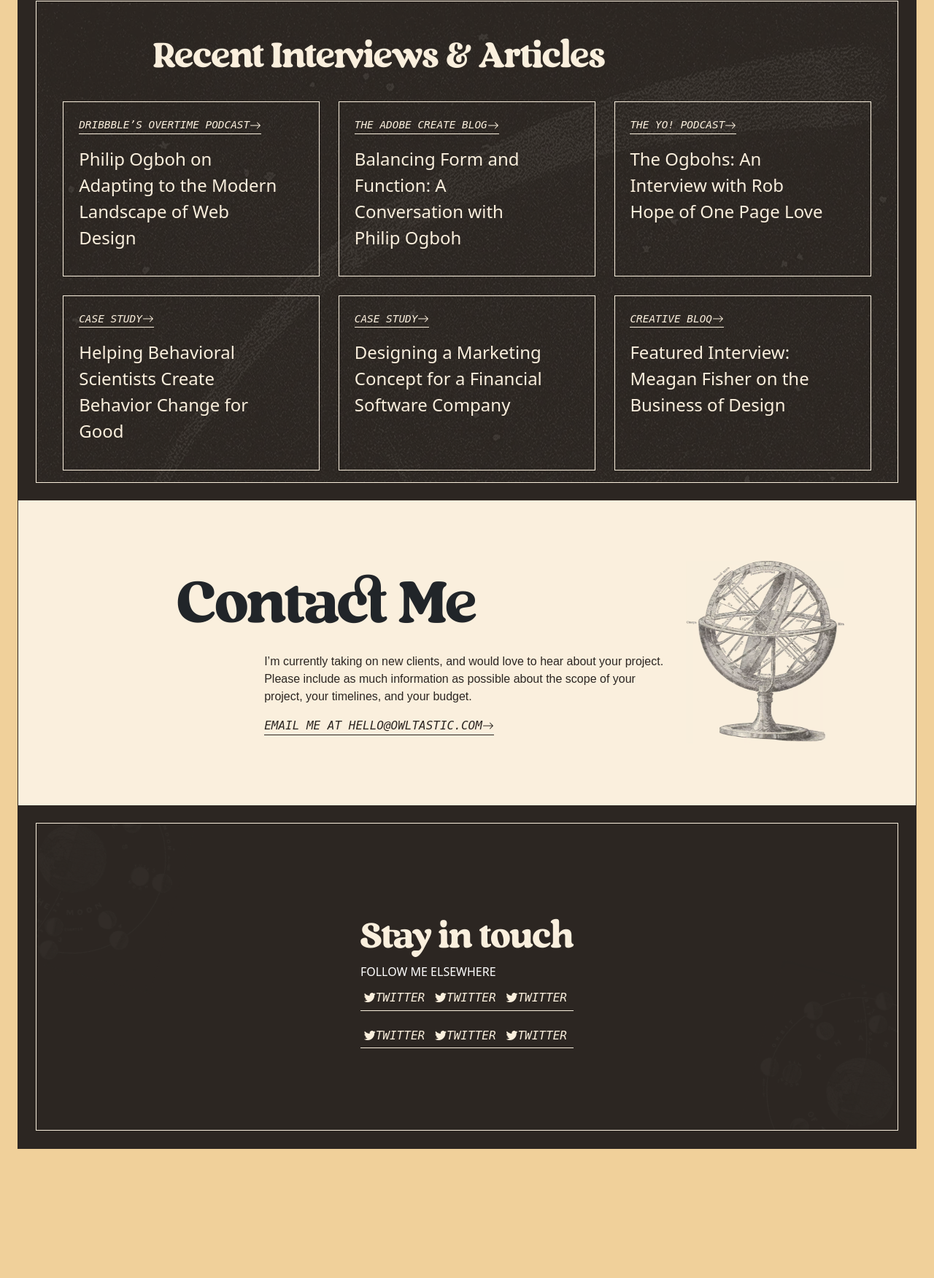
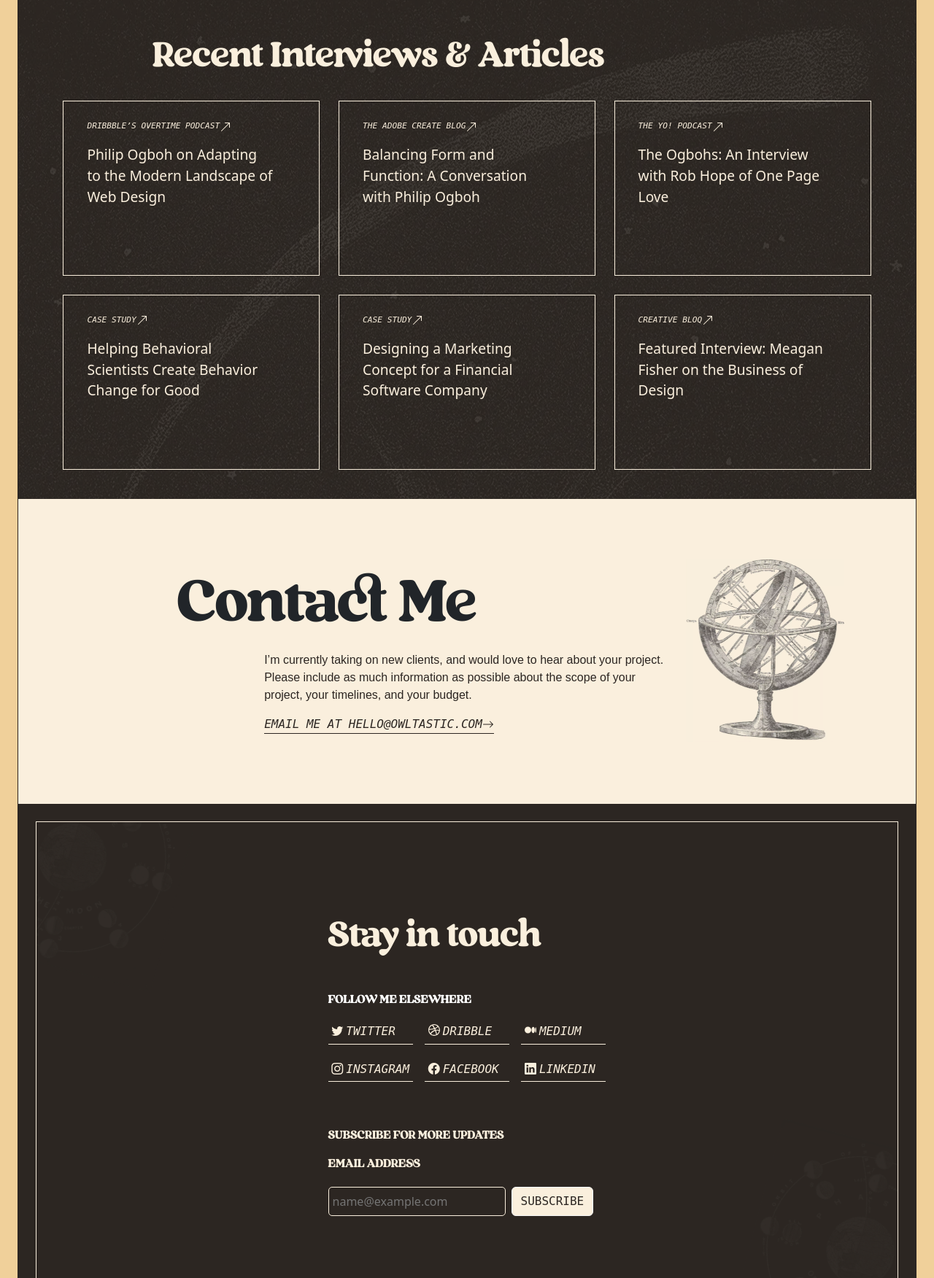
Before and after one commit to phil009/owltastic-clone, a plain HTML site: page index.html in a window 1280 px wide. Shown: the part 2371-4123 px from the top of the page at 73% size. Before the commit the page ends 3970 px from the top, so only its background shows below. Drawn offline with nearby package versions, Linux system fonts and the light colour scheme; a web font is replaced by a local one.

Commit message:
second commit

```diff
--- a/index.html
+++ b/index.html
@@ -158,7 +158,7 @@
 
         <!--fourth section-->
         <section class="dark">
-            <div class="feawork">
+            <div class="feawork7">
                 <h3>Recent Interviews & Articles</h3>
 
                 <!--image grid-->
@@ -168,10 +168,8 @@
                             <div class="linka">
                                 <div class="italic3 d-flex align-items-center g-1">
                                     <a href="#" class="norm3">DRIBBBLE’S OVERTIME PODCAST</a>
-                                    <svg xmlns="http://www.w3.org/2000/svg" width="16" height="16" fill="currentColor"
-                                        class="bi bi-arrow-right" viewBox="0 0 16 16">
-                                        <path fill-rule="evenodd"
-                                            d="M1 8a.5.5 0 0 1 .5-.5h11.793l-3.147-3.146a.5.5 0 0 1 .708-.708l4 4a.5.5 0 0 1 0 .708l-4 4a.5.5 0 0 1-.708-.708L13.293 8.5H1.5A.5.5 0 0 1 1 8" />
+                                    <svg xmlns="http://www.w3.org/2000/svg" width="16" height="16" fill="currentColor" class="bi bi-arrow-up-right" viewBox="0 0 16 16">
+                                        <path fill-rule="evenodd" d="M14 2.5a.5.5 0 0 0-.5-.5h-6a.5.5 0 0 0 0 1h4.793L2.146 13.146a.5.5 0 0 0 .708.708L13 3.707V8.5a.5.5 0 0 0 1 0z"/>
                                       </svg>
                                 </div>
                                 <a href="#" class="linktext">Philip Ogboh on Adapting to the Modern Landscape of Web
@@ -184,10 +182,8 @@
                             <div class="linka">
                                 <div class="italic3 d-flex align-items-center g-1">
                                     <a href="#" class="norm3">THE ADOBE CREATE BLOG</a>
-                                    <svg xmlns="http://www.w3.org/2000/svg" width="16" height="16" fill="currentColor"
-                                        class="bi bi-arrow-right" viewBox="0 0 16 16">
-                                        <path fill-rule="evenodd"
-                                            d="M1 8a.5.5 0 0 1 .5-.5h11.793l-3.147-3.146a.5.5 0 0 1 .708-.708l4 4a.5.5 0 0 1 0 .708l-4 4a.5.5 0 0 1-.708-.708L13.293 8.5H1.5A.5.5 0 0 1 1 8" />
+                                    <svg xmlns="http://www.w3.org/2000/svg" width="16" height="16" fill="currentColor" class="bi bi-arrow-up-right" viewBox="0 0 16 16">
+                                        <path fill-rule="evenodd" d="M14 2.5a.5.5 0 0 0-.5-.5h-6a.5.5 0 0 0 0 1h4.793L2.146 13.146a.5.5 0 0 0 .708.708L13 3.707V8.5a.5.5 0 0 0 1 0z"/>
                                       </svg>
                                 </div>
                                 <a href="#" class="linktext">Balancing Form and Function: A Conversation with Philip
@@ -200,10 +196,8 @@
                             <div class="linka">
                                 <div class="italic3 d-flex align-items-center g-1">
                                     <a href="#" class="norm3">THE YO! PODCAST</a>
-                                    <svg xmlns="http://www.w3.org/2000/svg" width="16" height="16" fill="currentColor"
-                                        class="bi bi-arrow-right" viewBox="0 0 16 16">
-                                        <path fill-rule="evenodd"
-                                            d="M1 8a.5.5 0 0 1 .5-.5h11.793l-3.147-3.146a.5.5 0 0 1 .708-.708l4 4a.5.5 0 0 1 0 .708l-4 4a.5.5 0 0 1-.708-.708L13.293 8.5H1.5A.5.5 0 0 1 1 8" />
+                                    <svg xmlns="http://www.w3.org/2000/svg" width="16" height="16" fill="currentColor" class="bi bi-arrow-up-right" viewBox="0 0 16 16">
+                                        <path fill-rule="evenodd" d="M14 2.5a.5.5 0 0 0-.5-.5h-6a.5.5 0 0 0 0 1h4.793L2.146 13.146a.5.5 0 0 0 .708.708L13 3.707V8.5a.5.5 0 0 0 1 0z"/>
                                       </svg>
                                 </div>
                                 <a href="#" class="linktext">The Ogbohs: An Interview with Rob Hope of One Page Love</a>
@@ -215,10 +209,8 @@
                             <div class="linka">
                                 <div class="italic3 d-flex align-items-center g-1">
                                     <a href="#" class="norm3">CASE STUDY</a>
-                                    <svg xmlns="http://www.w3.org/2000/svg" width="16" height="16" fill="currentColor"
-                                        class="bi bi-arrow-right" viewBox="0 0 16 16">
-                                        <path fill-rule="evenodd"
-                                            d="M1 8a.5.5 0 0 1 .5-.5h11.793l-3.147-3.146a.5.5 0 0 1 .708-.708l4 4a.5.5 0 0 1 0 .708l-4 4a.5.5 0 0 1-.708-.708L13.293 8.5H1.5A.5.5 0 0 1 1 8" />
+                                    <svg xmlns="http://www.w3.org/2000/svg" width="16" height="16" fill="currentColor" class="bi bi-arrow-up-right" viewBox="0 0 16 16">
+                                        <path fill-rule="evenodd" d="M14 2.5a.5.5 0 0 0-.5-.5h-6a.5.5 0 0 0 0 1h4.793L2.146 13.146a.5.5 0 0 0 .708.708L13 3.707V8.5a.5.5 0 0 0 1 0z"/>
                                       </svg>
                                 </div>
                                 <a href="#" class="linktext">Helping Behavioral Scientists Create Behavior Change for
@@ -231,10 +223,8 @@
                             <div class="linka">
                                 <div class="italic3 d-flex align-items-center g-1">
                                     <a href="#" class="norm3">CASE STUDY</a>
-                                    <svg xmlns="http://www.w3.org/2000/svg" width="16" height="16" fill="currentColor"
-                                        class="bi bi-arrow-right" viewBox="0 0 16 16">
-                                        <path fill-rule="evenodd"
-                                            d="M1 8a.5.5 0 0 1 .5-.5h11.793l-3.147-3.146a.5.5 0 0 1 .708-.708l4 4a.5.5 0 0 1 0 .708l-4 4a.5.5 0 0 1-.708-.708L13.293 8.5H1.5A.5.5 0 0 1 1 8" />
+                                    <svg xmlns="http://www.w3.org/2000/svg" width="16" height="16" fill="currentColor" class="bi bi-arrow-up-right" viewBox="0 0 16 16">
+                                        <path fill-rule="evenodd" d="M14 2.5a.5.5 0 0 0-.5-.5h-6a.5.5 0 0 0 0 1h4.793L2.146 13.146a.5.5 0 0 0 .708.708L13 3.707V8.5a.5.5 0 0 0 1 0z"/>
                                       </svg>
                                 </div>
                                 <a href="#" class="linktext">Designing a Marketing Concept for a Financial Software
@@ -247,10 +237,8 @@
                             <div class="linka">
                                 <div class="italic3 d-flex align-items-center g-1">
                                     <a href="#" class="norm3">CREATIVE BLOQ</a>
-                                    <svg xmlns="http://www.w3.org/2000/svg" width="16" height="16" fill="currentColor"
-                                        class="bi bi-arrow-right" viewBox="0 0 16 16">
-                                        <path fill-rule="evenodd"
-                                            d="M1 8a.5.5 0 0 1 .5-.5h11.793l-3.147-3.146a.5.5 0 0 1 .708-.708l4 4a.5.5 0 0 1 0 .708l-4 4a.5.5 0 0 1-.708-.708L13.293 8.5H1.5A.5.5 0 0 1 1 8" />
+                                    <svg xmlns="http://www.w3.org/2000/svg" width="16" height="16" fill="currentColor" class="bi bi-arrow-up-right" viewBox="0 0 16 16">
+                                        <path fill-rule="evenodd" d="M14 2.5a.5.5 0 0 0-.5-.5h-6a.5.5 0 0 0 0 1h4.793L2.146 13.146a.5.5 0 0 0 .708.708L13 3.707V8.5a.5.5 0 0 0 1 0z"/>
                                       </svg>
                                 </div>
                                 <a href="#" class="linktext">Featured Interview: Meagan Fisher on the Business of
@@ -297,13 +285,27 @@
                         <h3>Stay in touch</h3>
                         <h6 class="text-white">FOLLOW ME ELSEWHERE</h6>
                         <ul class="">
-                            <li><a href="#"><i class="bi bi-twitter"></i>TWITTER</a></li>
-                            <li><a href="#"><i class="bi bi-twitter"></i>TWITTER</a></li>
-                            <li><a href="#"><i class="bi bi-twitter"></i>TWITTER</a></li>
-                            <li><a href="#"><i class="bi bi-twitter"></i>TWITTER</a></li>
-                            <li><a href="#"><i class="bi bi-twitter"></i>TWITTER</a></li>
-                            <li><a href="#"><i class="bi bi-twitter"></i>TWITTER</a></li>
+                            <li><a href="#"><i class="bi bi-twitter me-sm-1 "></i>TWITTER</a></li>
+                            <li><a href="#"><svg xmlns="http://www.w3.org/2000/svg" width="16" height="16" fill="currentColor" class="bi bi-dribbble me-sm-1 mb-1" viewBox="0 0 16 16">
+                                <path fill-rule="evenodd" d="M8 0C3.584 0 0 3.584 0 8s3.584 8 8 8c4.408 0 8-3.584 8-8s-3.592-8-8-8m5.284 3.688a6.8 6.8 0 0 1 1.545 4.251c-.226-.043-2.482-.503-4.755-.217-.052-.112-.096-.234-.148-.355-.139-.33-.295-.668-.451-.99 2.516-1.023 3.662-2.498 3.81-2.69zM8 1.18c1.735 0 3.323.65 4.53 1.718-.122.174-1.155 1.553-3.584 2.464-1.12-2.056-2.36-3.74-2.551-4A7 7 0 0 1 8 1.18m-2.907.642A43 43 0 0 1 7.627 5.77c-3.193.85-6.013.833-6.317.833a6.87 6.87 0 0 1 3.783-4.78zM1.163 8.01V7.8c.295.01 3.61.053 7.02-.971.199.381.381.772.555 1.162l-.27.078c-3.522 1.137-5.396 4.243-5.553 4.504a6.82 6.82 0 0 1-1.752-4.564zM8 14.837a6.8 6.8 0 0 1-4.19-1.44c.12-.252 1.509-2.924 5.361-4.269.018-.009.026-.009.044-.017a28.3 28.3 0 0 1 1.457 5.18A6.7 6.7 0 0 1 8 14.837m3.81-1.171c-.07-.417-.435-2.412-1.328-4.868 2.143-.338 4.017.217 4.251.295a6.77 6.77 0 0 1-2.924 4.573z"/>
+                              </svg></i>DRIBBLE</a></li>
+                            <li><a href="#"><svg xmlns="http://www.w3.org/2000/svg" width="16" height="16" fill="currentColor" class="bi bi-medium me-sm-1 mb-1" viewBox="0 0 16 16">
+                                <path d="M9.025 8c0 2.485-2.02 4.5-4.513 4.5A4.506 4.506 0 0 1 0 8c0-2.486 2.02-4.5 4.512-4.5A4.506 4.506 0 0 1 9.025 8m4.95 0c0 2.34-1.01 4.236-2.256 4.236S9.463 10.339 9.463 8c0-2.34 1.01-4.236 2.256-4.236S13.975 5.661 13.975 8M16 8c0 2.096-.355 3.795-.794 3.795-.438 0-.793-1.7-.793-3.795 0-2.096.355-3.795.794-3.795.438 0 .793 1.699.793 3.795"/>
+                              </svg>MEDIUM</a></li>
+                            <li><a href="#"><i class="bi bi-instagram me-sm-1 mb-1"></i>INSTAGRAM</a></li>
+                            <li><a href="#"><i class="bi bi-facebook me-sm-1 mb-1"></i>FACEBOOK</a></li>
+                            <li><a href="#"><i class="bi bi-linkedin me-sm-1 mb-1"></i>LINKEDIN</a></li>
                         </ul>
+                        <h6>SUBSCRIBE FOR MORE UPDATES</h6>
+                        <p>EMAIL ADDRESS</p>
+                        <div class="mb-3 d-sm-flex">
+                            <div class="input my-1">
+                                <input type="email" class="form" placeholder="name@example.com">
+                            </div>
+                            <div class="btn btn-light my-1 ">
+                                <a href="#">SUBSCRIBE</a>
+                            </div>
+                        </div>
                     </div>
                 </div>
                 <!--background image-->
--- a/style.css
+++ b/style.css
@@ -141,7 +141,7 @@ h3{
 }
 div.flow{
     width: 90%;
-    margin: 1rem;
+    margin-bottom: 2rem;
 }
 .text-below div p{
     color: #faefdd;
@@ -196,6 +196,7 @@ a.norm2{
 /***Third Section***/
 
 .hello-again{
+    width: 95%;
 
 }
 .h-hello{
@@ -228,7 +229,7 @@ a.norm3{
     text-decoration: none;
     color: #faefdd;
     font-family: "logic-monospace", mono;
-    font-size: .9rem;
+    font-size: .7rem;
 }
 .italic3 a{
     font-style: italic;
@@ -240,12 +241,11 @@ a.norm3{
 }
 .italic3{
     max-width: max-content;
-    border-bottom: solid 1px #faefdd;
     margin-bottom: 1rem;
 }
 .linktext{
     color: #faefdd;
-    font-size: 1.5rem;
+    font-size: 1.2rem;
     text-decoration: none;
 }
 .linka{
@@ -261,9 +261,25 @@ a.norm3{
     border: solid 1px #faefdd;
     padding: 1rem;
 }
+.feawork7{
+    padding: 1.5rem;
+    position: relative;
+    z-index: 0;
+    overflow: hidden;
+}
+.feawork7 ul{
+    display: flex;
+    flex-wrap: wrap;
+    justify-content: center;
+    margin-top: 32px;
+    gap: 1.6rem;
+    padding: 0;
+}
+
 
 /***fifth section***/
 .stay h3{
+    margin-bottom: 3rem;
     font-family: regardsregular, sans-serif;
     font-size: 3rem;
     color: #faefdd;
@@ -283,7 +299,7 @@ a.norm3{
     display: grid;
     grid-template-columns: repeat(3, 1fr);
     grid-template-rows: repeat(1, 1fr);
-    grid-column-gap: 1remrem;
+    grid-column-gap: 1rem;
     grid-auto-rows: 1fr;
     padding: 0;
 }
@@ -311,7 +327,41 @@ a.norm3{
     align-items: center;
     padding: 80px 7%;
 }
-
+.stayinner h6{
+    margin-bottom: 1rem;
+    font-family: regardsregular, sans-serif;
+    font-size: 1rem;
+    color: #faefdd;
+    margin-left: 0;
+    margin-top: 3rem;
+}
+.stayinner p{
+    margin-bottom: 1rem;
+    font-family: regardsregular, sans-serif;
+    font-size: 1rem;
+    color: #faefdd;
+    margin-left: 0;
+}
+.form{
+    background: transparent;
+    padding: 7px 5px;
+    border: solid 1px #faefdd;
+    border-radius: 5px;
+}
+.input{
+    color: #2C2622;
+}
+.mb-3{
+    gap: .5rem;
+}
+.btn{
+    background-color: #faefdd;
+}
+.btn a{
+    text-decoration: none;
+    color: #2C2622;
+    font-family: "logic-monospace", mono;
+}
 
 
 
@@ -500,8 +550,11 @@ a.norm3{
     }
     h3{
         font-size: 2rem;
-        margin-left: 3rem;
+        margin-left: 1rem;
         margin-top: 3rem;
+    }
+    .stay h3{
+        font-size: 2rem;
     }
 }
 @media (max-width:1024px) {
@@ -511,5 +564,49 @@ a.norm3{
 }
 
 @media (max-width:640px) {
-
+    h1{
+        font-size: 2rem;
+    }
+    p{
+        font-size: .7rem;
+    }
+    a{
+        font-size: .5rem;
+    }
+    h6{
+        font-size: .6rem;
+    }
+    .containimg{
+        width: 10rem;
+        height: 7rem;
+    }
+    .linktext{
+        font-size: 1rem;
+    }
+    .norm3{
+        font-size: .5rem;
+    }
+    .linkbg{
+        width: 100%;
+        height: max-content;
+    }
+    .h-hello{
+        padding: 1rem;
+    }
+    .stay h3{
+        font-size: 1.5rem;
+        margin-bottom: 1rem;
+    }
+    .stay ul{
+        grid-column-gap: .5rem;
+    }
+    .feawork6{
+        padding: 1px 4%;
+        display: block;
+    }
+    .linka{
+        margin: .1rem;
+        width: 80%;
+        height: 98%;
+    }
 }
```
Lines whose indentation alone changed are shown as unchanged.
